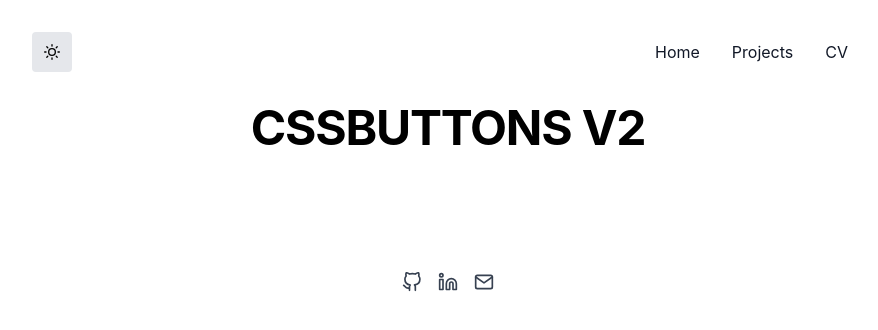
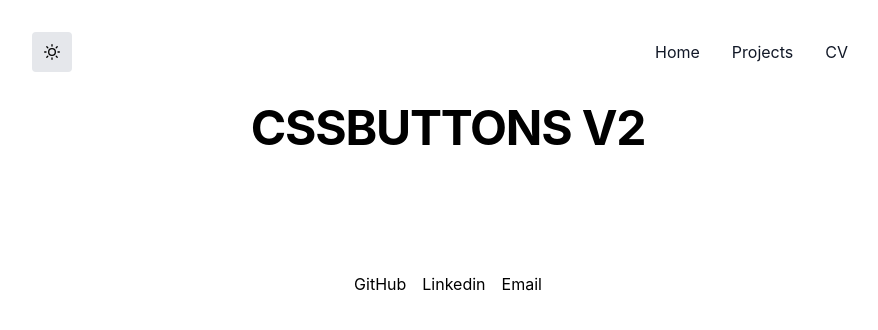
Before and after one commit to r1/jacklatimer.dev, a Next.js app: page /cssbuttonsv2 in a window 1280 px wide. Shown: the top 330 px of the page, without its empty margins (192-1070 px from the left). Built offline with nearby package versions, Linux system fonts and the light colour scheme.

Commit message:
done(footer): changed footer text & colour

```diff
--- a/components/Footer.js
+++ b/components/Footer.js
@@ -1,6 +1,6 @@
 const ExternalLink = ({ href, children }) => (
   <a
-    className="text-gray-700 hover:text-gray-500 transition"
+    className="text-black hover:text-gray-900 dark:text-white dark:hover:text-gray-300 transition"
     target="_blank"
     rel="noopener noreferrer"
     href={href}
@@ -11,52 +11,16 @@ const ExternalLink = ({ href, children }) => (
 
 export default function Footer() {
   return (
-    <footer className="flex flex-col  items-center mb-8">
-      <div className="flex space-x-4 mb-4">
+    <footer className="flex flex-col items-center mb-8">
+      <div className="flex text-white space-x-4">
         <ExternalLink href="https://github.com/r1">
-          <span className="sr-only">Github</span>
-          <svg className="h-5 w-5" viewBox="0 0 24 24">
-            <g
-              fill="none"
-              stroke="currentColor"
-              strokeWidth="2"
-              strokeLinecap="round"
-              strokeLinejoin="round"
-            >
-              <path d="M9 19c-5 1.5-5-2.5-7-3m14 6v-3.87a3.37 3.37 0 0 0-.94-2.61c3.14-.35 6.44-1.54 6.44-7A5.44 5.44 0 0 0 20 4.77 5.07 5.07 0 0 0 19.91 1S18.73.65 16 2.48a13.38 13.38 0 0 0-7 0C6.27.65 5.09 1 5.09 1A5.07 5.07 0 0 0 5 4.77a5.44 5.44 0 0 0-1.5 3.78c0 5.42 3.3 6.61 6.44 7A3.37 3.37 0 0 0 9 18.13V22" />
-            </g>
-          </svg>
+          GitHub
         </ExternalLink>
-        <ExternalLink href="https://www.linkedin.com/in/jack-latimer-10a01b1a6/">
-          <span className="sr-only">LinkedIn</span>
-          <svg className="h-5 w-5" viewBox="0 0 24 24">
-            <g
-              fill="none"
-              stroke="currentColor"
-              strokeWidth="2"
-              strokeLinecap="round"
-              strokeLinejoin="round"
-            >
-              <path d="M16 8a6 6 0 0 1 6 6v7h-4v-7a2 2 0 0 0-2-2 2 2 0 0 0-2 2v7h-4v-7a6 6 0 0 1 6-6z" />
-              <rect x="2" y="9" width="4" height="12" />
-              <circle cx="4" cy="4" r="2" />
-            </g>
-          </svg>
+        <ExternalLink href="https://www.linkedin.com/in/jacklatimer">
+        Linkedin
         </ExternalLink>
         <ExternalLink href="mailto:jacklatimer03@gmail.com">
-          <span className="sr-only">Email</span>
-          <svg className="h-5 w-5" viewBox="0 0 24 24">
-            <g
-              fill="none"
-              stroke="currentColor"
-              strokeWidth="2"
-              strokeLinecap="round"
-              strokeLinejoin="round"
-            >
-              <path d="M4 4h16c1.1 0 2 .9 2 2v12c0 1.1-.9 2-2 2H4c-1.1 0-2-.9-2-2V6c0-1.1.9-2 2-2z" />
-              <polyline points="22,6 12,13 2,6" />
-            </g>
-          </svg>
+          Email
         </ExternalLink>
       </div>
     </footer>
```
